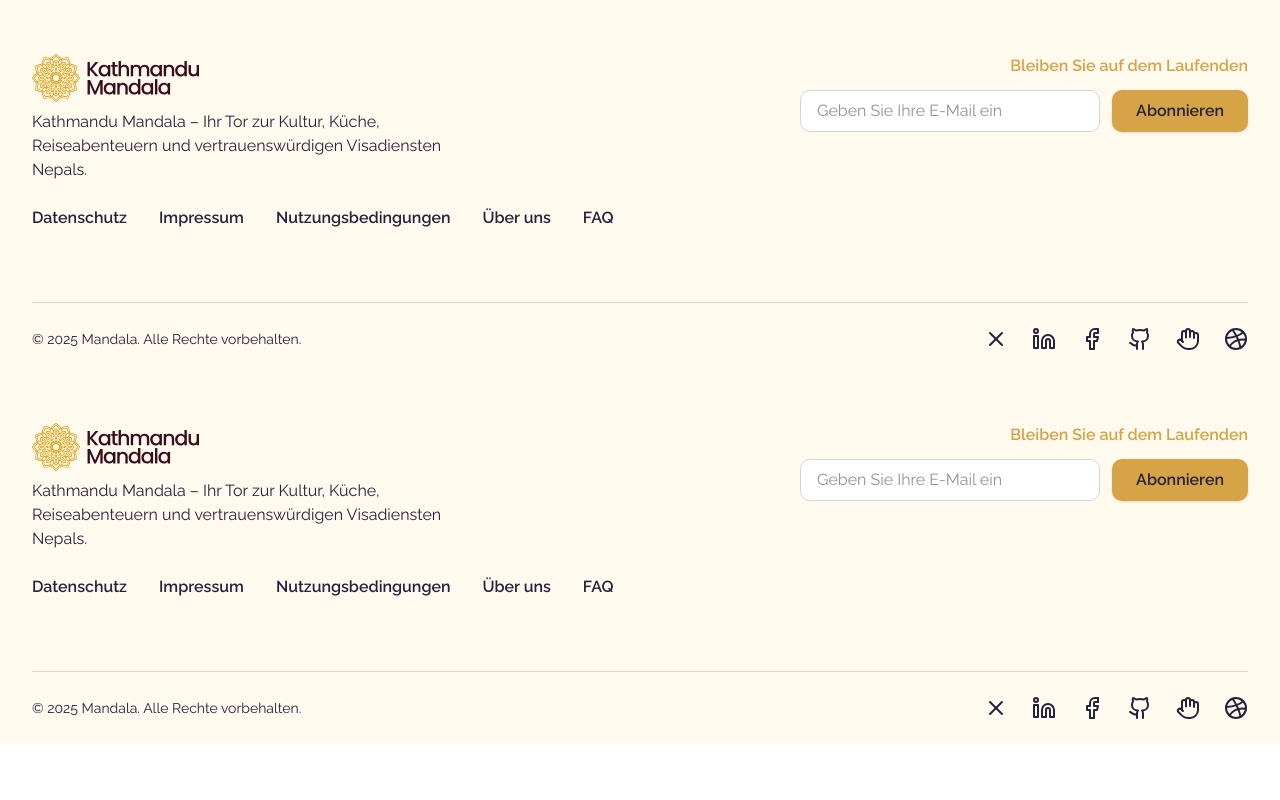
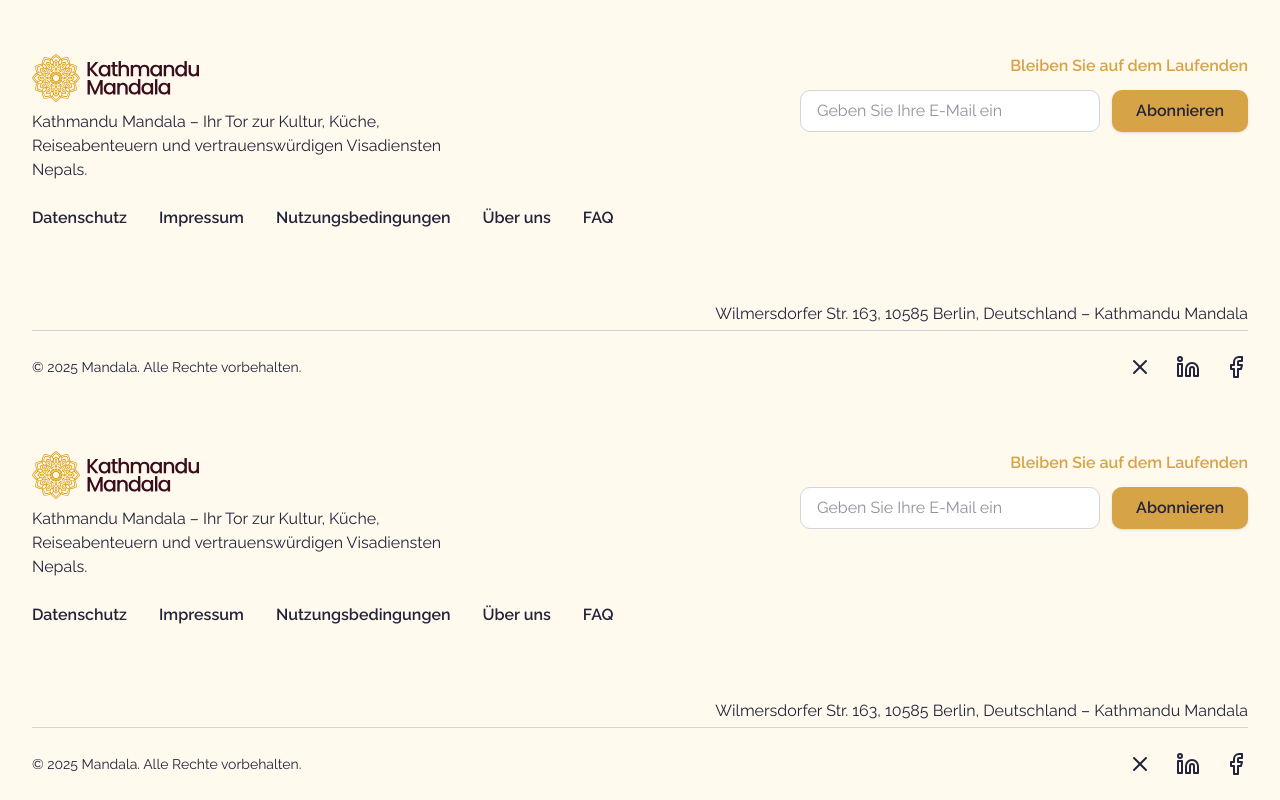
Before and after one commit to sarthakshrestha/kathmandu-mandala, a Next.js app: page /visa in a window 1280 px wide. Shown: the part 1795-2595 px from the top of the page. Before the commit the page ends 2539 px from the top, so only its background shows below. Built offline with nearby package versions, Linux system fonts and the light colour scheme.

Commit message:
padding left and right

```diff
--- a/public/locales/de.json
+++ b/public/locales/de.json
@@ -40,6 +40,7 @@
   "courier_speed_title": "Liefergeschwindigkeit",
   "courier_speed_desc": "Same-Day-Lieferung in Kathmandu, 3–5 Tage landesweit",
   "courier_support_title": "Support",
+  "visa_heading": "Visum für Nepal beantragen – so einfach geht's",
   "courier_support_desc": "24/7 Hotline +977-1-XXXXXXX",
   "courier_button": "Eine Anfrage senden",
   "courier_image_alt": "Delivery Service",
--- a/public/locales/en.json
+++ b/public/locales/en.json
@@ -65,6 +65,7 @@
   "footer_copyright": "© 2025 Mandala. All rights reserved.",
   "navbar_logo_alt": "Mandala Logo",
   "navbar_questions": "Haben Sie Fragen?",
+  "visa_heading": "Apply for a Nepal visa – it's that easy",
   "navbar_phone": "+49 17698225546",
   "navbar_menu_travel_services": "Travel & Services",
   "navbar_menu_blog": "Blog",
--- a/src/app/components/hero/hero-main.tsx
+++ b/src/app/components/hero/hero-main.tsx
@@ -24,10 +24,10 @@ function Hero() {
       {/* Overlay init*/}
       <div className="absolute inset-0 bg-black/30" />
       {/* Content */}
-      <div className="relative z-20 flex flex-row items-center justify-between h-full w-full px-4 lg:px-12 ">
+      <div className="relative z-20 flex flex-row items-center justify-between h-full w-full px-4 lg:px-12 max-sm:px-5">
         {/* First column: Text and buttons */}
         <div className="flex flex-col items-start justify-center max-w-5xl w-full space-y-4 md:space-y-6 md:pl-6 lg:pl-12 max-sm:px-4">
-          <h1 className="text-[#F7ECD8] font-garamond text-xl max-sm:text-2xl md:text-3xl lg:text-5xl text-left drop-shadow-lg leading-tight">
+          <h1 className="text-[#F7ECD8] font-garamond text-xl max-sm:text-2xl md:text-xl lg:text-5xl text-left drop-shadow-lg leading-tight">
             {t("welcome")} <br />
             {t("partner")}
           </h1>
--- a/src/app/components/landing-page-components/component-1.tsx
+++ b/src/app/components/landing-page-components/component-1.tsx
@@ -13,13 +13,12 @@ export default function Component1() {
 
   return (
     <section className="bg-[#F7ECD8] px-18 py-16 max-sm:py-12  items-center justify-center flex max-sm:px-4">
-      <div className="mx-auto flex flex-col md:flex-row gap-10 items-center w-full px-12">
+      <div className="mx-auto flex flex-col md:flex-row gap-10 items-center w-full px-12 max-sm:px-8">
         {/* Left: Text */}
         <div className="flex-1 w-full">
-          <h2 className="font-garamond text-2xl md:text-3xl lg:text-3xl text-[#4B2323] mb-4 leading-tight">
-            {t("welcome")}
+          <h2 className="font-garamond text-3xl md:text-4xl lg:text-5xl text-[#4B2323] mb-4 leading-tight">
+            {t("visa_heading")}
             <br />
-            <span className="font-garamond">{t("partner")}</span>
           </h2>
           <p className="text-[#4B2323] font-links text-base md:text-base mb-6">
             {t("visa_paragraph")}
--- a/src/app/components/landing-page-components/component-6.tsx
+++ b/src/app/components/landing-page-components/component-6.tsx
@@ -43,7 +43,7 @@ export default function Component6() {
   }
 
   return (
-    <section className="relative bg-[#4B2323] py-20 px-2 sm:px-6 overflow-hidden max-sm:px-8">
+    <section className="relative bg-[#4B2323] py-20 px-2 sm:px-6 overflow-hidden max-sm:px-8 ">
       {/* Decorative Mandala Patterns */}
       <Image
         src="/images/background/BackgroundPattern.png"
@@ -53,7 +53,7 @@ export default function Component6() {
         style={{ zIndex: 0 }}
         priority
       />
-      <div className="relative z-10 lg:px-18 mx-auto flex flex-col gap-8">
+      <div className="relative z-10 lg:px-18 mx-auto flex flex-col gap-8 max-w-[85rem]">
         {/* Header */}
         <div className="flex flex-col md:flex-row items-center justify-between gap-4 mb-6">
           <div>
--- a/src/app/components/landing-page-components/component-7.tsx
+++ b/src/app/components/landing-page-components/component-7.tsx
@@ -28,7 +28,7 @@ export default function Component7() {
       <div className="absolute inset-0 bg-black/60 z-10" />
       {/* Content */}
       <div className="relative z-20 px-4 md:px-8 text-left justify-start w-full">
-        <div className="max-w-[85rem] mx-auto">
+        <div className="max-w-[85rem] mx-auto lg:px-18">
           <h1 className="font-garamond text-white text-2xl sm:text-3xl md:text-4xl lg:text-5xl mb-6 leading-tight">
             {t("hero_title")} <br /> {t("hero_subtitle")}
           </h1>
--- a/src/app/components/reusable/footer.tsx
+++ b/src/app/components/reusable/footer.tsx
@@ -62,8 +62,22 @@ export default function Footer() {
           </form>
         </div>
       </div>
+      <div className="max-w-[85rem] mx-auto mt-10 mb-1 items-end flex justify-end">
+        <a
+          href="https://share.google/aszykUjjcBVyT1NJz"
+          target="_blank"
+          rel="noopener noreferrer"
+          className="font-links text-base text-[#23233B] hover:underline flex items-center gap-2"
+        >
+          <span>
+            {" "}
+            Wilmersdorfer Str. 163, 10585 Berlin, Deutschland – Kathmandu
+            Mandala
+          </span>
+        </a>
+      </div>
       {/* Divider */}
-      <div className="max-w-[85rem] mx-auto mt-10 mb-6 border-t border-gray-300"></div>
+      <div className="max-w-[85rem] mx-auto  mb-6 border-t border-gray-300"></div>
       {/* Bottom Section */}
       <div className="max-w-[85rem] mx-auto flex flex-col md:flex-row items-center justify-between gap-4">
         <span className="text-[#23233B] font-links text-sm mb-4 md:mb-0 text-center w-full md:w-auto">
@@ -79,15 +93,6 @@ export default function Footer() {
           <a href="#" aria-label="Facebook">
             <Facebook className="w-6 h-6 text-[#23233B] hover:text-[#D6A346]" />
           </a>
-          <a href="#" aria-label="GitHub">
-            <Github className="w-6 h-6 text-[#23233B] hover:text-[#D6A346]" />
-          </a>
-          <a href="#" aria-label="HandPeace">
-            <Hand className="w-6 h-6 text-[#23233B] hover:text-[#D6A346]" />
-          </a>
-          <a href="#" aria-label="Dribbble">
-            <Dribbble className="w-6 h-6 text-[#23233B] hover:text-[#D6A346]" />
-          </a>
         </div>
       </div>
     </footer>
--- a/src/app/components/reusable/navbar.tsx
+++ b/src/app/components/reusable/navbar.tsx
@@ -187,11 +187,13 @@ const Navbar = ({
               <SheetContent className="overflow-y-auto ">
                 <SheetHeader>
                   <SheetTitle className="font-garamond text-3xl">
-                    <img
-                      src="/images/icons/DarkLogoHorizontal.svg"
-                      alt={t("navbar_logo_alt")}
-                      className="w-36 h-auto"
-                    />
+                    <a href="/" className="block">
+                      <img
+                        src="/images/icons/DarkLogoHorizontal.svg"
+                        alt={t("navbar_logo_alt")}
+                        className="w-36 h-auto"
+                      />
+                    </a>
                   </SheetTitle>
                 </SheetHeader>
                 <div className="flex flex-col gap-6 p-4">
@@ -284,7 +286,7 @@ const renderMobileMenuItem = (item: MenuItem) => {
   }
 
   return (
-    <a key={item.title} href={item.url} className="text-md ">
+    <a key={item.title} href={item.url} className="text-md font-medium  ">
       {item.title}
     </a>
   );
--- a/src/app/faq/page.tsx
+++ b/src/app/faq/page.tsx
@@ -3,7 +3,7 @@ import VisaFAQ from "../components/visa-page-components/visa-faq";
 
 function page() {
   return (
-    <div className="flex mx-auto items-center justify-center bg-[#FAF6F0] py-4">
+    <div className="flex mx-auto items-center justify-center bg-[#FAF6F0] py-4 max-sm:px-8 max-sm:py-0">
       <VisaFAQ />
     </div>
   );
```
